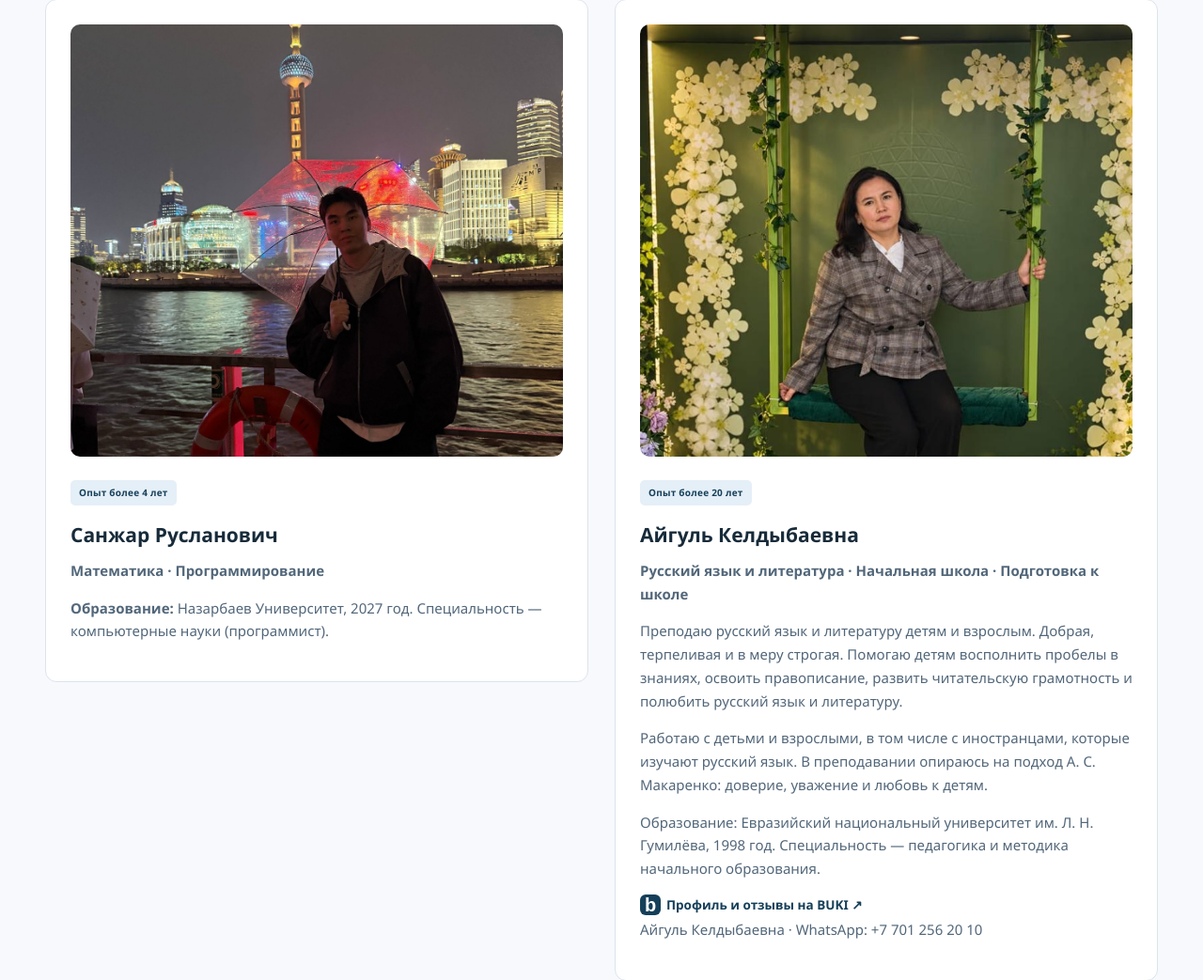
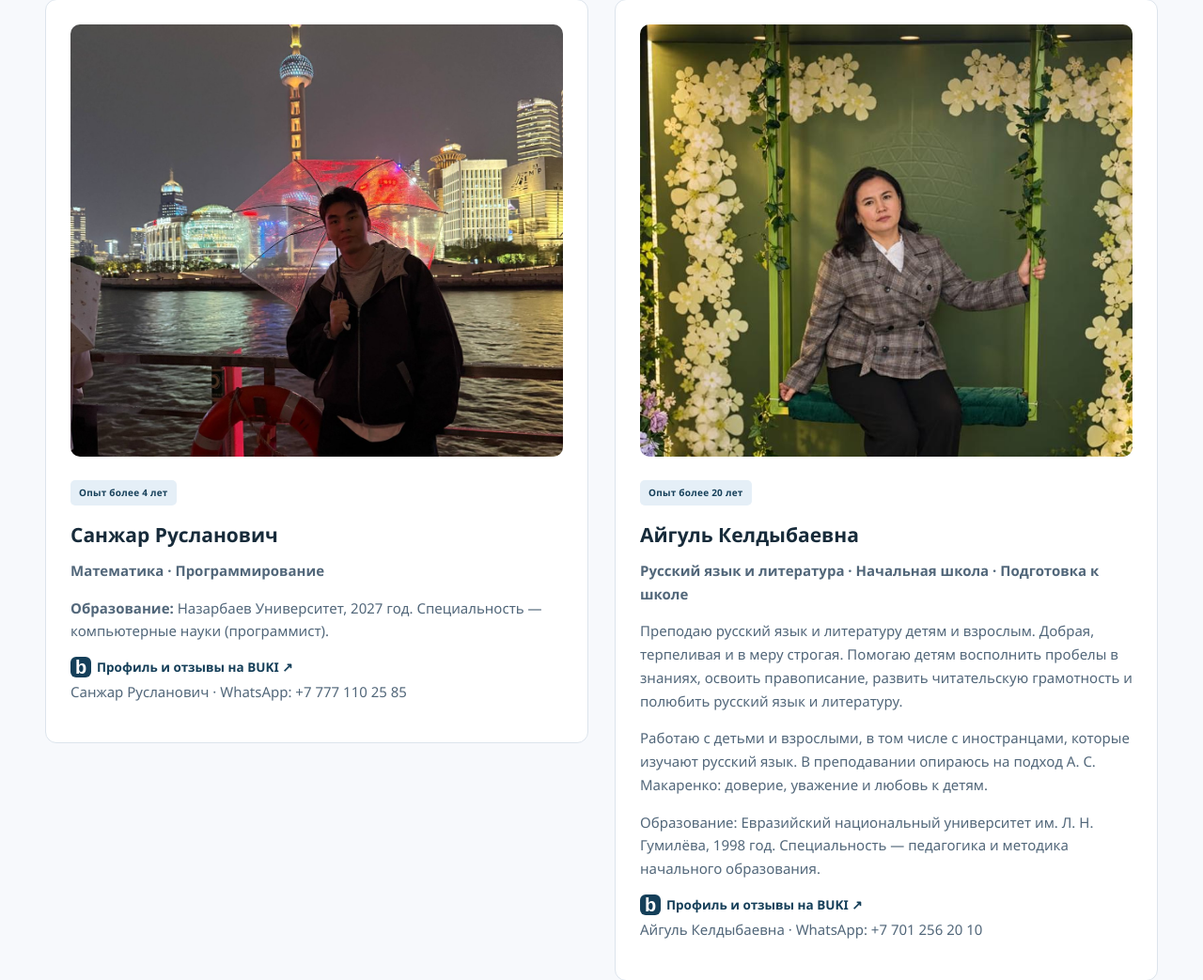
Before and after one commit to SanzharMussainov/mus.kz, a FastAPI app: page / in a window 1280 px wide. Shown: the part 2089-3132 px from the top of the page at 94% size. Run offline with FastAPI, Linux system fonts and the light colour scheme; tables that the repository leaves empty hold one stand-in row (values such as "Sample post"); parts of the project's set-up code (start-up, migrations or seed data) failed here and were passed over.

Commit message:
my page formating

```diff
--- a/app/templates/home.html
+++ b/app/templates/home.html
@@ -4,7 +4,10 @@
 <section id="format" class="section format"><div><p class="eyebrow">КАК ПРОХОДИТ ОБУЧЕНИЕ</p><h2>Не просто запомнить.<br><em>Разобраться.</em></h2><p>Всё для занятий — в одном кабинете.<br>Расписание, остаток часов и отчёты об изученных темах.</p></div><div class="steps"><article><span>01</span><div><h3>Находим точку старта</h3><p>Обсуждаем цели и текущие трудности, выбираем программу и группу.</p></div></article><article><span>02</span><div><h3>Разбираем вместе</h3><p>Встречаемся в Google Meet, задаём вопросы и решаем задачи с преподавателем.</p></div></article><article><span>03</span><div><h3>Закрепляем на практике</h3><p>Материалы и задания — в курсах на Stepik. В кабинете — недельный отчёт по посещённым занятиям.</p></div></article></div></section>
 <section id="teacher" class="section"><div class="section-heading"><div><p class="eyebrow">ПРЕПОДАВАТЕЛИ</p><h2>Рядом, когда<br>нужна подсказка.</h2></div></div><div class="teachers-grid"><div class="card teacher-card"><img class="teacher-photo" src="/static/teacher.jpg" alt="Санжар Русланович — преподаватель математики" loading="lazy">{% set biography = settings.teacher.replace(' — в этом я опираюсь на подход А. С. Макаренко', '').replace(' - в этом я опираюсь на подход А. С. Макаренко', '').partition('
 ') %}<span class="tag">Опыт более 4 лет</span><h3>Санжар Русланович</h3><p><strong>Математика · Программирование</strong></p><p class="prewrap">{% if biography[1] %}
-{% for part in biography[2].split('https://buki-kz.com/user-193042/') %}{{part}}{% if not loop.last %}<a class="buki-link" href="https://buki-kz.com/user-193042/" target="_blank" rel="noopener noreferrer" aria-label="Профиль и отзывы на BUKI (откроется в новой вкладке)"><span class="buki-icon" aria-hidden="true">b</span><span>BUKI</span><svg aria-hidden="true" width="12" height="12" viewBox="0 0 16 16" fill="none"><path d="M4 12 12 4M4 4h8v8" stroke="currentColor" stroke-width="1.6" stroke-linecap="round" stroke-linejoin="round"/></svg></a>{% endif %}{% endfor %}{% endif %}</p><p><strong>Образование:</strong> Назарбаев Университет, 2027 год. Специальность — компьютерные науки (программист).</p></div><article class="card teacher-card">
+{{ biography[2].replace(' (подробнее обо мне и отзывах можете прочесть на https://buki-kz.com/user-193042/)', '').replace('https://buki-kz.com/user-193042/', '') }}{% endif %}</p><p><strong>Образование:</strong> Назарбаев Университет, 2027 год. Специальность — компьютерные науки (программист).</p>
+<a class="buki-link" href="https://buki-kz.com/user-193042/" target="_blank" rel="noopener noreferrer" aria-label="Профиль Санжара и отзывы на BUKI (откроется в новой вкладке)"><span class="buki-icon" aria-hidden="true">b</span><span>Профиль и отзывы на BUKI ↗</span></a>
+<p><a href="https://wa.me/77771102585">Санжар Русланович · WhatsApp: +7 777 110 25 85</a></p>
+</div><article class="card teacher-card">
 <img class="teacher-photo teacher-photo-aigul" src="/static/teacher-aigul.jpg" alt="Айгуль Келдыбаевна — преподаватель русского языка и начальной школы" loading="lazy" width="736" height="1280">
 <span class="tag">Опыт более 20 лет</span>
 <h3>Айгуль Келдыбаевна</h3>
```
